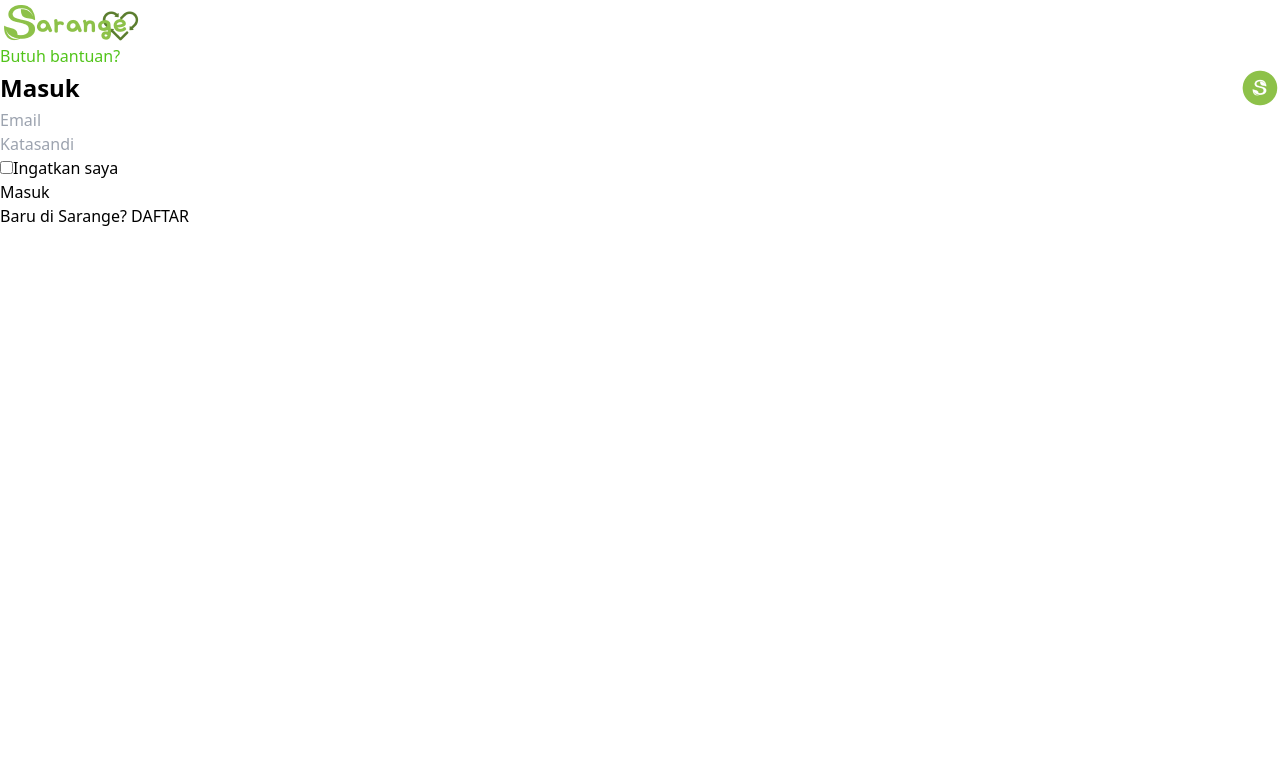
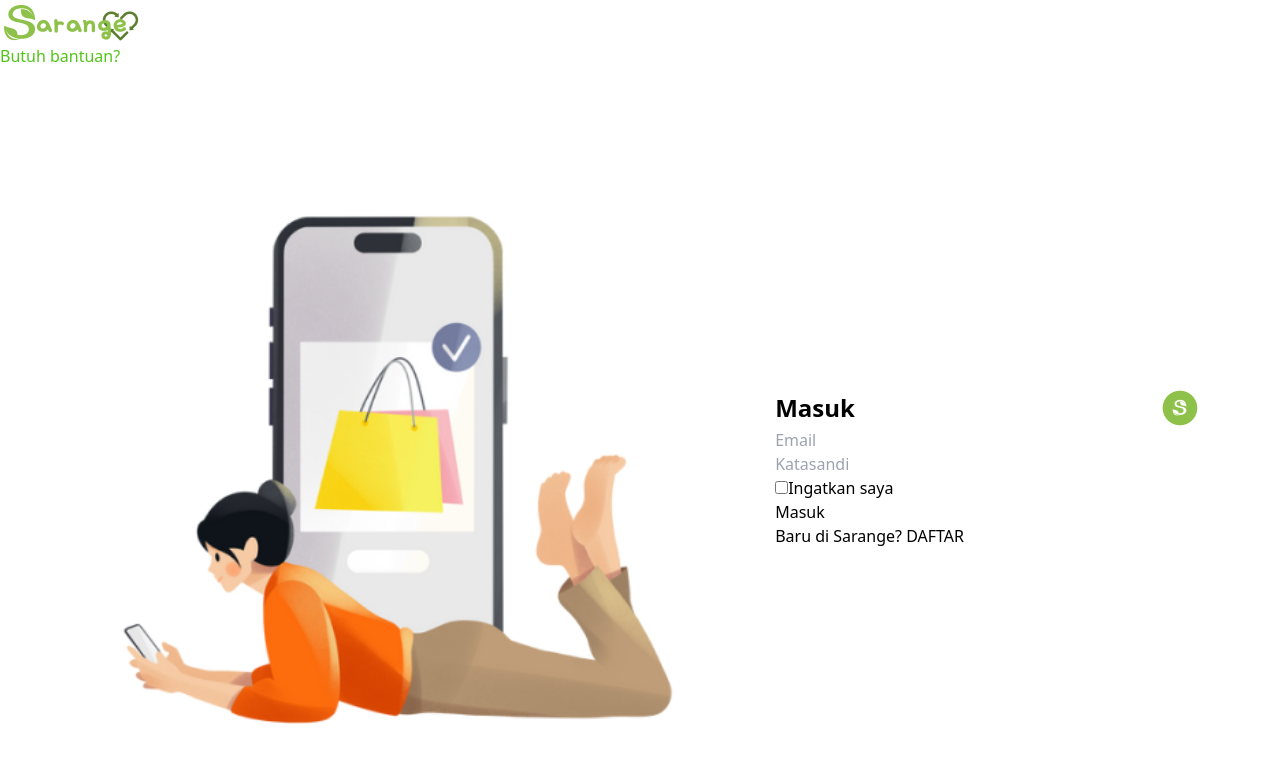
Before and after one commit to pi23-fatmawati/sarange-final-project, a React (Vite) app: page /login in a window 1280 px wide. Shown: the top 762 px of the page. Built offline with nearby package versions, Linux system fonts and the light colour scheme.

Commit message:
memperbaiki styling login dan menambahkan img Shopping

```diff
--- a/src/components/Login.jsx
+++ b/src/components/Login.jsx
@@ -2,6 +2,7 @@ import React, { useState } from "react";
 import { Link } from "react-router-dom";
 import "../App.css";
 import Logo from "../pic/logo.png";
+import Shoping from "../pic/shoping.png";
 
 const Login = () => {
   const [email, setEmail] = useState("");
@@ -13,9 +14,24 @@ const Login = () => {
   };
 
   return (
-    // <div style={{display: "flex", alignItems:"center"}}>
-    //   <img src="" alt="" />
-    <div className="container mx-auto mt-10 border p-4 rounded-md">
+    <div
+      style={{
+        display: "flex",
+        alignItems: "center",
+        justifyContent: "center",
+        height: "100vh",
+        margin: "0 40px",
+      }}
+    >
+      <img
+        src={Shoping}
+        alt=""
+        style={{ height: "65%", width: "Auto", flex: 1 }}
+      />
+      <div
+        className="container mx-auto mt-10 border p-4 rounded-md"
+        style={{ flex: 1, margin: "0 40px" }}
+      >
         <div style={{ display: "flex", alignItems: "center" }}>
           <h1
             style={{
@@ -26,7 +42,11 @@ const Login = () => {
           >
             Masuk
           </h1>
-        <img src={Logo} alt="" style={{ height: "100%", marginLeft: "auto" }} />
+          <img
+            src={Logo}
+            alt=""
+            style={{ height: "100%", marginLeft: "auto" }}
+          />
         </div>
         <form>
           <div className="mb-4">
@@ -68,7 +88,7 @@ const Login = () => {
           Baru di Sarange? <Link to="/register">DAFTAR</Link>
         </p>
       </div>
-    // </div>
+    </div>
   );
 };
 export default Login;
```
Also changed, not shown: src/pic/Shoping.png (added). Lines whose indentation alone changed are shown as unchanged.
